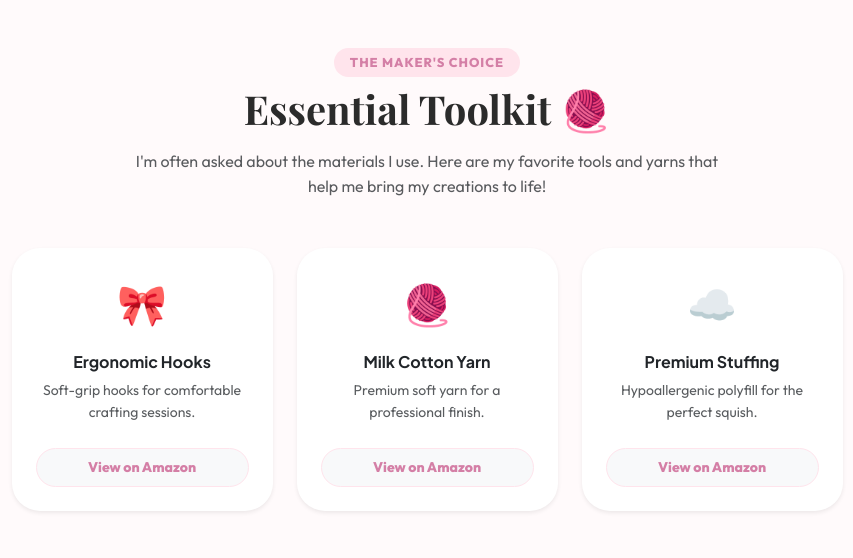
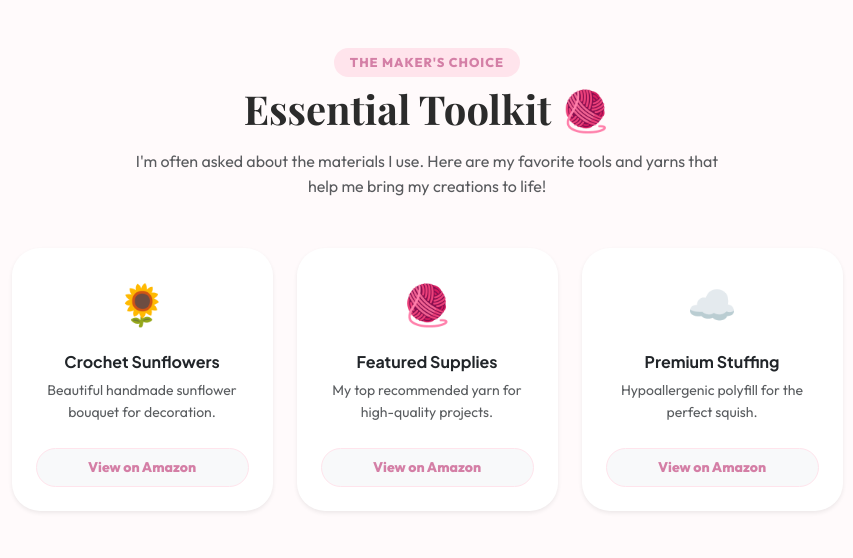
Before and after one commit to thepranit45/yarn_with_love, a Django app: page / in a window 1280 px wide. Shown: the part 2510-3068 px from the top of the page, without its empty margins (213-1066 px from the left). Run offline with Django 4.2, Linux system fonts and the light colour scheme; data that the repository does not hold is empty; some libraries are stand-ins or nearby versions; some web fonts are replaced.

Commit message:
Update toolkit with actual Amazon affiliate links

```diff
--- a/templates/store/product_list.html
+++ b/templates/store/product_list.html
@@ -666,23 +666,23 @@
         </div>
 
         <div class="row g-4 justify-content-center">
-            <!-- Tool 1 -->
+            <!-- Tool 1: Crochet Sunflowers -->
             <div class="col-6 col-md-3">
                 <div class="card h-100 border-0 shadow-sm p-4" style="border-radius: 28px; background: white; transition: all 0.3s ease;">
-                    <div style="font-size: 2.5rem; margin-bottom: 1rem;">🎀</div>
-                    <h6 class="fw-bold" style="font-family: 'Plus Jakarta Sans', sans-serif;">Ergonomic Hooks</h6>
-                    <p class="small text-muted mb-4">Soft-grip hooks for comfortable crafting sessions.</p>
-                    <a href="#" target="_blank" class="btn btn-sm rounded-pill px-3 py-2" style="background: #f8f9fa; color: #d47fa6; font-weight: 700; border: 1px solid #ffe4ec;">View on Amazon</a>
+                    <div style="font-size: 2.5rem; margin-bottom: 1rem;">🌻</div>
+                    <h6 class="fw-bold" style="font-family: 'Plus Jakarta Sans', sans-serif;">Crochet Sunflowers</h6>
+                    <p class="small text-muted mb-4">Beautiful handmade sunflower bouquet for decoration.</p>
+                    <a href="https://www.amazon.in/Sunflowers-Decoration-Versatile-Maintenance-Birthdays/dp/B0D59YL2XM?tag=yarnwithlove-21&linkCode=ll2&linkId=9e6866b3e7e933bd0fae05f2869fd44d" target="_blank" class="btn btn-sm rounded-pill px-3 py-2" style="background: #f8f9fa; color: #d47fa6; font-weight: 700; border: 1px solid #ffe4ec;">View on Amazon</a>
                 </div>
             </div>
 
-            <!-- Tool 2 -->
+            <!-- Tool 2: Short Link Product -->
             <div class="col-6 col-md-3">
                 <div class="card h-100 border-0 shadow-sm p-4" style="border-radius: 28px; background: white; transition: all 0.3s ease;">
                     <div style="font-size: 2.5rem; margin-bottom: 1rem;">🧶</div>
-                    <h6 class="fw-bold" style="font-family: 'Plus Jakarta Sans', sans-serif;">Milk Cotton Yarn</h6>
-                    <p class="small text-muted mb-4">Premium soft yarn for a professional finish.</p>
-                    <a href="#" target="_blank" class="btn btn-sm rounded-pill px-3 py-2" style="background: #f8f9fa; color: #d47fa6; font-weight: 700; border: 1px solid #ffe4ec;">View on Amazon</a>
+                    <h6 class="fw-bold" style="font-family: 'Plus Jakarta Sans', sans-serif;">Featured Supplies</h6>
+                    <p class="small text-muted mb-4">My top recommended yarn for high-quality projects.</p>
+                    <a href="https://amzn.to/4da14fj" target="_blank" class="btn btn-sm rounded-pill px-3 py-2" style="background: #f8f9fa; color: #d47fa6; font-weight: 700; border: 1px solid #ffe4ec;">View on Amazon</a>
                 </div>
             </div>
 
```
